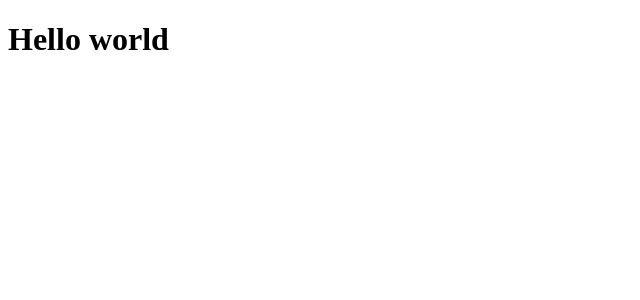
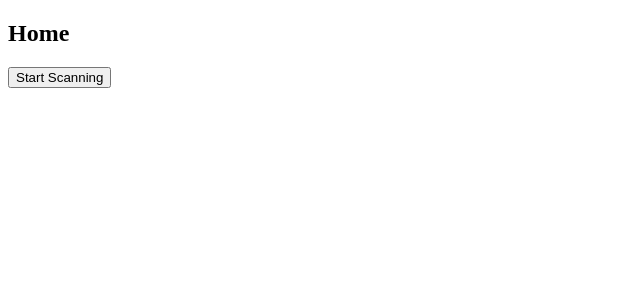
Before and after one commit to gatchan0807/web-nfc-mail-sernder, a React (Vite) app: page / in a window 1280 px wide. Shown: the top 300 px of the page, without its empty margins (0-640 px from the left). Built offline with nearby package versions, Linux system fonts and the light colour scheme.

Commit message:
読み取り機能の実行確認

```diff
--- a/src/components/App.tsx
+++ b/src/components/App.tsx
@@ -1,13 +1,14 @@
 import React from "react";
+import Home from "./pages/Home";
 
 type Props = {};
 
 const App: React.FC<Props> = () => {
   return (
-    <>
-      <h1>Hello world</h1>
-    </>
-  )
+    <section>
+      <Home></Home>
+    </section>
+  );
 };
 
 export default App;
--- /dev/null
+++ b/src/components/pages/Home.tsx
@@ -0,0 +1,36 @@
+import React, { useEffect } from "react";
+
+type Props = {};
+
+const Home: React.FC<Props> = (props) => {
+  useEffect(() => {}, []);
+
+  return (
+    <>
+      <h1>Home</h1>
+      <button onClick={startScanning}>Start Scanning</button>
+    </>
+  );
+};
+
+const startScanning = () => {
+  if (!("NDEFReader" in window)) {
+    alert("このブラウザは対応していません")
+    return;
+  }
+
+  const reader = new NDEFReader();
+
+  reader
+    .scan()
+    .then(() => {
+      reader.onreading = (event) => {
+        console.log(event);
+      };
+    })
+    .catch((error) => {
+      console.log(error);
+    });
+};
+
+export default Home;
```
